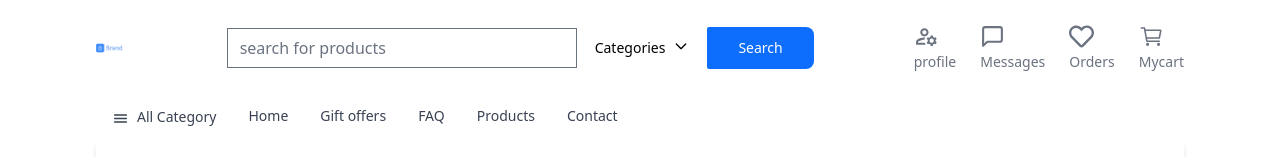
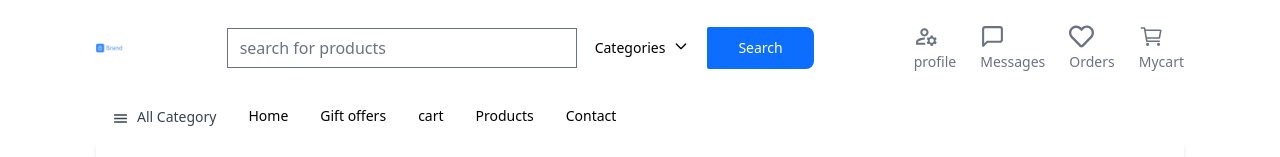
Before and after one commit to smithCoders/Desta-shopping, a React (Vite) app in the folder client/: page / in a window 1280 px wide. Shown: the top 157 px of the page. Built offline with nearby package versions, Linux system fonts and the light colour scheme.

Commit message:
Link updated

```diff
--- a/client/src/components/Header/NavbarComp.jsx
+++ b/client/src/components/Header/NavbarComp.jsx
@@ -1,5 +1,6 @@
 import { Navbar } from 'flowbite-react';
 import { IoMdMenu } from 'react-icons/io';
+import { Link } from 'react-router-dom';
 
 function NavbarComp({ navLinks }) {
     return (
@@ -15,9 +16,9 @@ function NavbarComp({ navLinks }) {
                     </span>
                 </Navbar.Link>
                 {navLinks.map((link, index) => (
-                    <Navbar.Link key={index} href={link.url}>
+                    <Link key={index} to={link.url}>
                         {link.title}
-                    </Navbar.Link>
+                    </Link>
                 ))}
             </Navbar.Collapse>
         </Navbar>
--- a/client/src/sections/Header.jsx
+++ b/client/src/sections/Header.jsx
@@ -10,8 +10,8 @@ function Header() {
         <NavbarComp
     navLinks={[
         { title: 'Home', url: '/' },
-        { title: 'Gift offers', url: '/gift-offers' },
-        { title: 'FAQ', url: '/faq' },
+        { title: 'Gift offers', url: '/search-listView' },
+        { title: 'cart', url: '/cart' },
         { title: 'Products', url: '/products' },
 
         { title: 'Contact', url: '/contact' },
```
